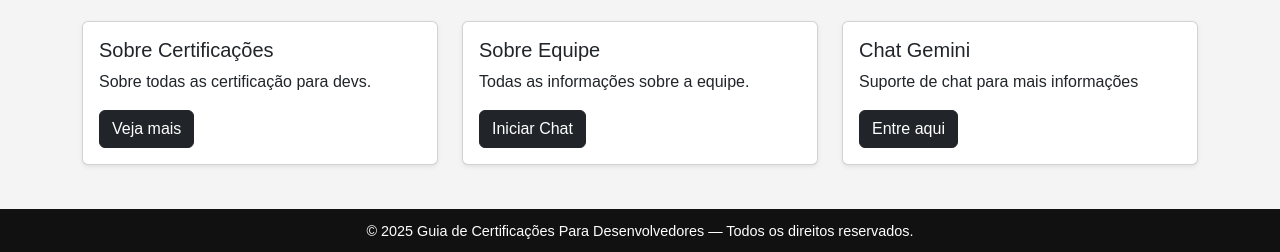
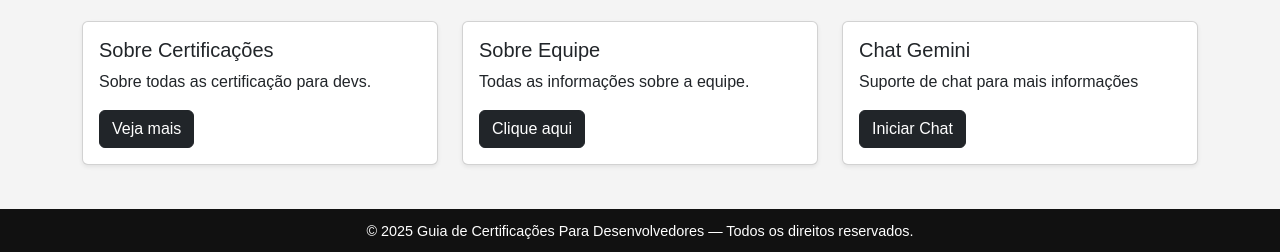
Before and after one commit to CarlosNeto-dev/Project_Messias, a Flask app: page / in a window 1280 px wide. Shown: the part 560-812 px from the top of the page. Run offline with Flask 3, Linux system fonts and the light colour scheme.

Commit message:
Colocando conteúdo da página na branch.

```diff
--- a/dev_certifications_project/templates/index.html
+++ b/dev_certifications_project/templates/index.html
@@ -175,7 +175,7 @@
                         <div class="card-body">
                             <h5 class="card-title">Sobre Equipe</h5>
                             <p class="card-text">Todas as informações sobre a equipe.</p>
-                            <a href="#" class="btn btn-dark">Iniciar Chat</a>
+                            <a href="#" class="btn btn-dark">Clique aqui</a>
                         </div>
                     </div>
                 </div>
@@ -184,7 +184,7 @@
                         <div class="card-body">
                             <h5 class="card-title">Chat Gemini</h5>
                             <p class="card-text">Suporte de chat para mais informações</p>
-                            <a href="#" class="btn btn-dark">Entre aqui</a>
+                            <a href="#" class="btn btn-dark">Iniciar Chat</a>
                         </div>
                     </div>
                 </div>
```
Also changed, not shown: dev_certifications_project/README.md (added), dev_certifications_project/templates/README.md (added).
